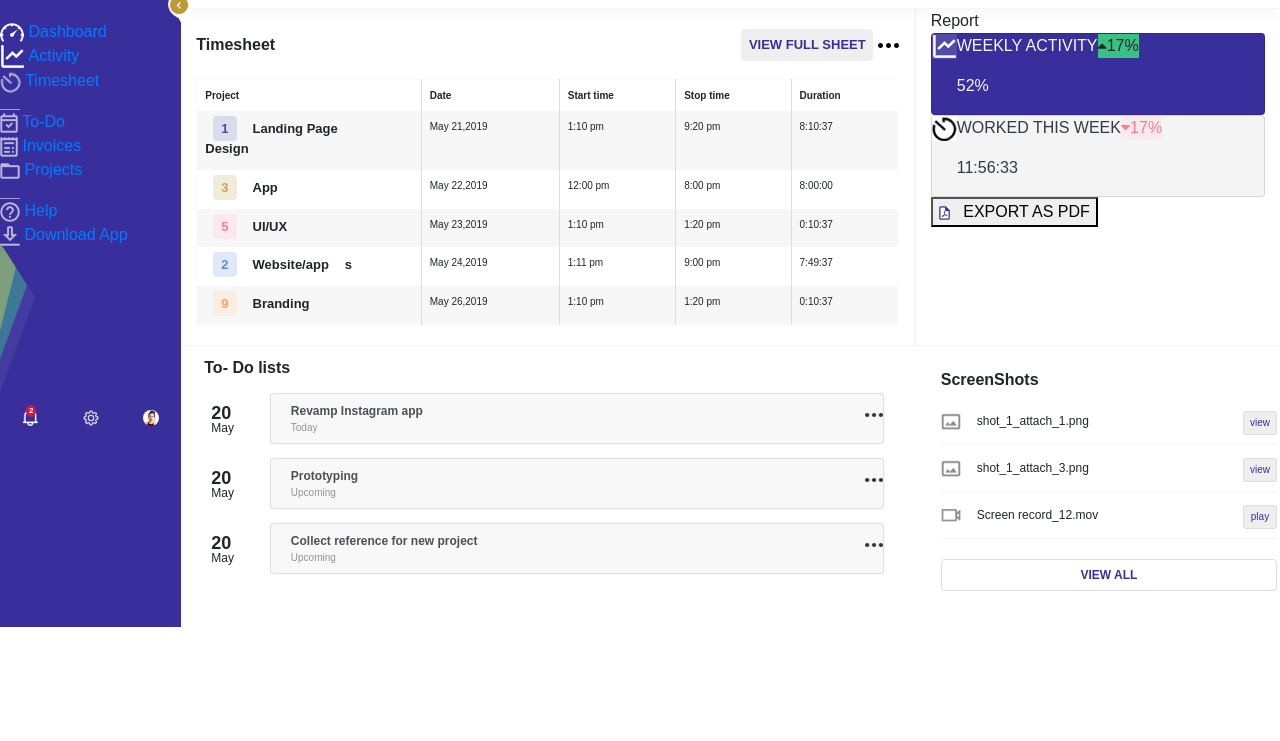
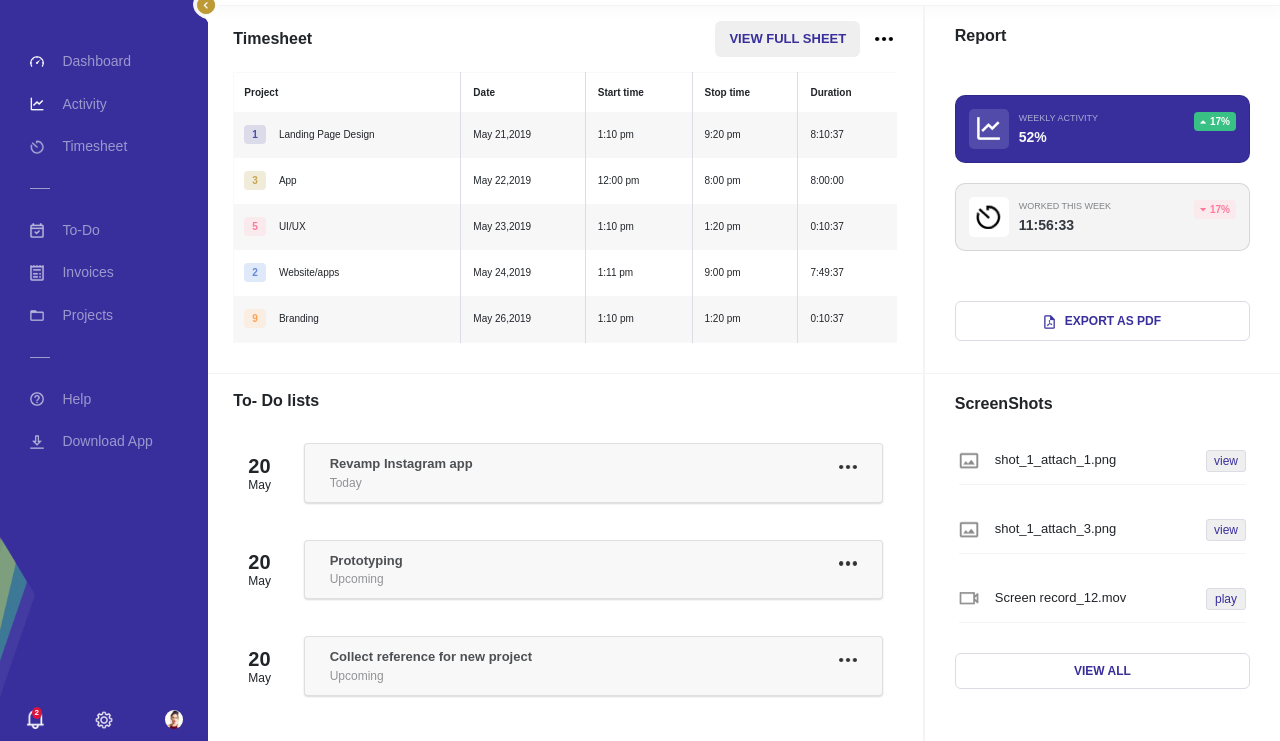
Before and after one commit to ravikiran-pro/webTutorial, a plain HTML site: page dashboard/main.html in a window 1280 px wide. Shown: the part 59-800 px from the top of the page. Drawn offline with Linux system fonts and the light colour scheme.

Commit message:
Update main.css

```diff
--- a/dashboard/styles/main.css
+++ b/dashboard/styles/main.css
@@ -2,85 +2,97 @@ html, body {
   font-family: Arial, Helvetica, sans-serif;
 }
 
+/*
+        filter: blur(0.8px);
+        filter: contrast(100%);
+        */
 #layout {
+  height: 100vh;
   background-color: #fff;
 }
 
 #layout #sidebar {
-  width: 212px;
+  width: 250px;
+  min-height: 100vh;
+  overflow: hidden;
   background-color: #382F9C;
 }
 
-#layout #sidebar .d-block {
-  margin: 40px 22px;
-  margin: 40px 22px 30px 22px;
+#layout #sidebar .d-flex {
+  -webkit-box-flex: 1;
+      -ms-flex-positive: 1;
+          flex-grow: 1;
+  padding: 0px 30px;
 }
 
-#layout #sidebar .d-block ul {
+#layout #sidebar .d-flex ul {
   margin-top: 20px;
   margin-bottom: 20px;
 }
 
-#layout #sidebar .d-block ul li {
+#layout #sidebar .d-flex ul li {
   text-align: left;
   padding: 0px;
-  line-height: 2em;
+  line-height: 2.6rem;
 }
 
-#layout #sidebar .d-block ul li img {
+#layout #sidebar .d-flex ul li img {
   width: 14px;
 }
 
-#layout #sidebar .d-block ul li a {
+#layout #sidebar .d-flex ul li a {
   color: white;
   opacity: 0.5;
   margin-left: 14px;
-  font-size: 11px;
+  font-size: 14px;
   text-decoration: none;
 }
 
-#layout #sidebar .d-block ul li a:hover {
+#layout #sidebar .d-flex ul li a:hover {
   opacity: 1;
 }
 
-#layout #sidebar #clip-path {
-  margin-top: -20px;
-  height: 150px;
+#layout #sidebar .bottom {
+  -webkit-box-align: center;
+      -ms-flex-align: center;
+          align-items: center;
+}
+
+#layout #sidebar .bottom #clip-path {
+  height: 160px;
   width: 35px;
   z-index: 5px;
 }
 
-#layout #sidebar .end .d-flex {
-  margin-top: 12px;
+#layout #sidebar .bottom .end {
+  padding: 10px 0px;
 }
 
-#layout #sidebar .end .d-flex img {
-  width: 16px;
+#layout #sidebar .bottom .end .d-flex img {
+  width: 18px;
 }
 
 #layout #grid .topnav {
   border-bottom: solid 1px #f4f4f4;
   -webkit-box-shadow: 0 8px 12px rgba(0, 0, 0, 0.02);
           box-shadow: 0 8px 12px rgba(0, 0, 0, 0.02);
-  padding-top: 20px;
-  padding-bottom: 15px;
+  padding: 14px 25px;
 }
 
 #layout #grid .topnav .btn-left {
-  height: 32px;
-  width: 132px;
-  border-radius: 4px;
+  height: 36px;
+  width: 145px;
+  border-radius: 6px;
   font-size: 12px;
   font-weight: lighter;
   color: black;
   border: solid 1px #DBDCE4;
   background-color: #f8f7f8;
-  margin-left: 8px;
 }
 
 #layout #grid .topnav .btn-left a {
   color: black;
-  font-size: 12px;
+  font-size: 14px;
 }
 
 #layout #grid .topnav .btn-left a:nth-child(2) {
@@ -88,58 +100,97 @@ html, body {
 }
 
 #layout #grid .topnav .btn-right {
-  height: 32px;
-  width: 132px;
-  border-radius: 4px;
+  height: 36px;
+  width: 145px;
+  border-radius: 6px;
   font-size: 12px;
   font-weight: bold;
   color: #382F9C;
   border: none;
-  margin-right: 8px;
+  font-weight: bolder;
 }
 
 #layout #grid .topnav .btn-right:hover {
+  cursor: pointer;
   background-color: #382F9C;
   color: #fff;
 }
 
 #layout #grid .group-1 {
+  -webkit-box-flex: 1;
+      -ms-flex: 1;
+          flex: 1;
   border-bottom: solid 1px #f4f4f4;
 }
 
 #layout #grid .group-1 .timesheet {
-  padding-top: 10px;
+  padding: 15px 25px;
 }
 
-#layout #grid .group-1 .timesheet .d-flex {
-  margin-top: 5px;
+#layout #grid .group-1 .timesheet .d-flex div #change {
+  cursor: pointer;
+  width: 18px;
+  margin-left: 10px;
+}
+
+@media (max-width: 500px) {
+  #layout #grid .group-1 .timesheet .d-flex div #change {
+    margin-left: 0px;
+  }
 }
 
 #layout #grid .group-1 .timesheet .d-flex div:nth-child(1) {
+  font-size: 16px;
   font-weight: bold;
+  margin-right: 5px;
 }
 
 #layout #grid .group-1 .timesheet .d-flex div:nth-child(2) button {
-  height: 32px;
-  width: 132px;
-  border-radius: 4px;
+  height: 36px;
+  width: 145px;
+  border-radius: 6px;
   font-size: 12px;
   font-weight: bold;
   color: #382F9C;
   border: none;
+  font-size: 18px;
 }
 
 #layout #grid .group-1 .timesheet .d-flex div:nth-child(2) button:hover {
+  cursor: pointer;
   background-color: #382F9C;
   color: #fff;
 }
 
+@media (max-width: 500px) {
+  #layout #grid .group-1 .timesheet .d-flex div:nth-child(2) button {
+    font-size: 10px !important;
+    width: 110px;
+  }
+}
+
 #layout #grid .group-1 .timesheet .tables {
-  margin-top: 18px;
-  margin-bottom: 20px;
+  -webkit-box-flex: 1;
+      -ms-flex-positive: 1;
+          flex-grow: 1;
+  margin: 15px 0px;
+}
+
+#layout #grid .group-1 .timesheet .tables td[scope=row] span {
+  display: -webkit-inline-box;
+  display: -ms-inline-flexbox;
+  display: inline-flex;
+  -webkit-box-align: center;
+      -ms-flex-align: center;
+          align-items: center;
+}
+
+#layout #grid .group-1 .timesheet .tables td[scope=row] span:nth-child(2) {
+  margin-left: 13px;
 }
 
 #layout #grid .group-1 .timesheet .tables tbody tr {
+  font-stretch: expanded;
   margin-right: 10px;
 }
 
@@ -147,147 +198,219 @@ html, body {
   background-color: #f8f7f8;
 }
 
-#layout #grid .group-1 .timesheet .tables tbody tr td:nth-child(1) {
-  width: 32%;
-}
-
 #layout #grid .group-1 .timesheet .tables tbody tr:hover {
   background-color: #DBDCE4;
 }
 
 #layout #grid .group-1 .timesheet .tables tbody tr span {
-  font-size: 13px;
-  padding: 5px 8px;
+  font-size: 10px;
   border-radius: 4px;
-  margin-right: 8px;
-  font-weight: bold;
+}
+
+@media (max-width: 992px) {
+  #layout #grid .group-1 .timesheet .tables tbody tr span {
+    font-size: 10px;
+  }
 }
 
 #layout #grid .group-1 .timesheet .tables tbody tr span.span-1 {
   background-color: #dcdbea;
   color: #5048a7;
+  padding: 2px 8px;
+  font-weight: bolder;
 }
 
 #layout #grid .group-1 .timesheet .tables tbody tr span.span-2 {
   background-color: #f1ebd9;
   color: #c6a750;
+  padding: 2px 8px;
+  font-weight: bolder;
 }
 
 #layout #grid .group-1 .timesheet .tables tbody tr span.span-3 {
   background-color: #fae9ed;
   color: #fe7a9a;
+  padding: 2px 8px;
+  font-weight: bolder;
 }
 
 #layout #grid .group-1 .timesheet .tables tbody tr span.span-4 {
   background-color: #dfe9fa;
   color: #628bd0;
+  padding: 2px 8px;
+  font-weight: bolder;
 }
 
 #layout #grid .group-1 .timesheet .tables tbody tr span.span-5 {
   background-color: #faede2;
   color: #fda353;
+  padding: 2px 8px;
+  font-weight: bolder;
 }
 
 #layout #grid .group-1 .timesheet .tables .table-bordered td,
 #layout #grid .group-1 .timesheet .tables .table-bordered th {
+  vertical-align: middle;
   border: none;
   border-right: 1px solid #DBDCE4;
   font-size: 10px;
-  padding: 8px;
 }
 
-#layout #grid .group-1 .box-2 {
+#layout #grid .group-1 .timesheet .tables .table-bordered th {
+  font-size: 10px;
+}
+
+@media (max-width: 500px) {
+  #layout #grid .group-1 .timesheet .tables .table-bordered td,
+  #layout #grid .group-1 .timesheet .tables .table-bordered th {
+    padding: 4px;
+  }
+}
+
+@media (max-width: 992px) {
+  #layout #grid .group-1 .timesheet .tables .table-bordered td,
+  #layout #grid .group-1 .timesheet .tables .table-bordered th {
+    font-size: 10px;
+    padding: 6px;
+  }
+}
+
+#layout #grid .group-1 .timesheet td:nth-child(1), #layout #grid .group-1 .timesheet th:nth-child(1) {
+  padding: 3px 10px !important;
+}
+
+#layout #grid .group-1 .report {
+  padding: 18px 30px;
   border-left: solid 2px #f4f4f4;
 }
 
-#layout #grid .group-1 .box-2 .report {
-  margin: 12px;
-  margin-bottom: 20px;
-}
-
-#layout #grid .group-1 .box-2 .report .heading {
-  margin-top: 8px;
-  margin-bottom: 25px;
+#layout #grid .group-1 .report .heading {
+  font-size: 16px;
   font-weight: bold;
 }
 
-#layout #grid .group-1 .box-2 .report .card {
-  padding: 4px;
-  margin-bottom: 15px;
+#layout #grid .group-1 .report .cards {
+  -webkit-box-flex: 1;
+      -ms-flex-positive: 1;
+          flex-grow: 1;
+  margin-top: 30px;
+  -webkit-box-pack: center;
+      -ms-flex-pack: center;
+          justify-content: center;
+}
+
+#layout #grid .group-1 .report .card {
+  padding: 13px;
+  margin-bottom: 20px;
   border-radius: 10px;
 }
 
-#layout #grid .group-1 .box-2 .report .card .left {
-  padding: 6px;
+#layout #grid .group-1 .report .card .left {
+  margin: auto;
 }
 
-#layout #grid .group-1 .box-2 .report .card .left .img {
-  background-color: #534ba9;
+#layout #grid .group-1 .report .card .left .img {
+  display: -webkit-box;
+  display: -ms-flexbox;
+  display: flex;
   border-radius: 5px;
+  width: 40px;
+  height: 40px;
+  -webkit-box-pack: center;
+      -ms-flex-pack: center;
+          justify-content: center;
+  -webkit-box-align: center;
+      -ms-flex-align: center;
+          align-items: center;
 }
 
-#layout #grid .group-1 .box-2 .report .card .left img {
-  padding: 10px;
-  width: 40px;
-  height: 40px;
+@media (min-width: 990px) and (max-width: 1116px) {
+  #layout #grid .group-1 .report .card .left .img {
+    width: 30px;
+    height: 30px;
+  }
+  #layout #grid .group-1 .report .card .left img {
+    padding: 4px;
+  }
 }
 
-#layout #grid .group-1 .box-2 .report .card .center {
-  width: 50%;
+#layout #grid .group-1 .report .card .center {
+  width: 100%;
+  padding: 0px 10px;
   margin: auto;
-  line-height: 1.2em;
 }
 
-#layout #grid .group-1 .box-2 .report .card .center p {
+#layout #grid .group-1 .report .card .center p {
   margin: auto;
-  font-size: 9px;
 }
 
-#layout #grid .group-1 .box-2 .report .card .center p:nth-child(2) {
+#layout #grid .group-1 .report .card .center p:nth-child(1) {
+  font-size: 9px;
+  opacity: 0.6;
+  line-height: 2em;
+}
+
+@media (min-width: 767px) and (max-width: 1024px) {
+  #layout #grid .group-1 .report .card .center p:nth-child(1) {
+    font-size: 8px;
+  }
+}
+
+#layout #grid .group-1 .report .card .center p:nth-child(2) {
   font-weight: bolder;
   font-size: 14px;
 }
 
-#layout #grid .group-1 .box-2 .report .card .right {
+#layout #grid .group-1 .report .card .right {
   text-align: center;
   margin: auto;
   color: white;
   font-size: 10px;
 }
 
-#layout #grid .group-1 .box-2 .report .card .right div:nth-child(1) {
+#layout #grid .group-1 .report .card .right div:nth-child(1) {
+  display: -webkit-box;
+  display: -ms-flexbox;
+  display: flex;
   padding: 2px 6px;
+  -webkit-box-align: center;
+      -ms-flex-align: center;
+          align-items: center;
   border-radius: 4px;
   font-weight: bolder;
 }
 
-#layout #grid .group-1 .box-2 .report .card .right span {
+#layout #grid .group-1 .report .card .right span {
   padding-right: 4px;
 }
 
-#layout #grid .group-1 .box-2 .report .export {
-  margin-top: 12px;
-  margin-bottom: 12px;
+#layout #grid .group-1 .report .export {
+  margin: 14px 0px;
 }
 
-#layout #grid .group-1 .box-2 .report .export button {
-  height: 32px;
-  width: 132px;
-  border-radius: 4px;
+#layout #grid .group-1 .report .export button {
+  height: 36px;
+  width: 145px;
+  border-radius: 6px;
   font-size: 12px;
   font-weight: bold;
   color: #382F9C;
   border: solid 1px #DBDCE4;
   background-color: white;
   width: 100%;
-  height: 34px;
-  font-size: 10px;
-  padding: 10px;
+  height: 40px;
 }
 
-#layout #grid .group-1 .box-2 .report .export button:hover {
+#layout #grid .group-1 .report .export button:hover {
+  cursor: pointer;
   background-color: #382F9C;
   color: #fff;
+}
+
+#layout #grid .group-2 {
+  -webkit-box-flex: 1;
+      -ms-flex: 1;
+          flex: 1;
 }
 
 #layout #grid .group-2:nth-child(2) {
@@ -295,21 +418,26 @@ html, body {
 }
 
 #layout #grid .group-2 .heading {
-  margin-top: 10px;
+  font-size: 18px;
   font-weight: bold;
 }
 
 #layout #grid .group-2 .todo {
-  margin-bottom: 25px;
+  padding: 15px 25px;
+}
+
+#layout #grid .group-2 .todo .cards {
+  -webkit-box-flex: 1;
+      -ms-flex-positive: 1;
+          flex-grow: 1;
 }
 
 #layout #grid .group-2 .todo .heading {
-  margin-bottom: 13px;
-  margin-left: 8px;
+  font-size: 16px;
 }
 
 #layout #grid .group-2 .todo .d-flex {
-  margin-bottom: 14px;
+  margin: 12px 0px;
 }
 
 #layout #grid .group-2 .todo .d-flex .date {
@@ -317,103 +445,157 @@ html, body {
 }
 
 #layout #grid .group-2 .todo .d-flex .date p {
-  line-height: 1em;
+  line-height: 1.2em;
   margin: auto;
 }
 
 #layout #grid .group-2 .todo .d-flex .date p:nth-child(1) {
   font-weight: bolder;
-  font-size: 18px;
+  font-size: 20px;
+}
+
+@media (max-width: 500px) {
+  #layout #grid .group-2 .todo .d-flex .date p:nth-child(1) {
+    font-size: 18px;
+  }
 }
 
 #layout #grid .group-2 .todo .d-flex .date p:nth-child(2) {
   font-size: 12px;
 }
 
+@media (max-width: 500px) {
+  #layout #grid .group-2 .todo .d-flex .date p:nth-child(2) {
+    font-size: 10px;
+  }
+}
+
 #layout #grid .group-2 .todo .d-flex .date:hover {
   color: #382F9C;
 }
 
-#layout #grid .group-2 .todo .d-flex .card {
-  padding: 8px 0px 8px 20px;
+#layout #grid .group-2 .todo .d-flex .stack {
+  -webkit-box-flex: 1;
+      -ms-flex-positive: 1;
+          flex-grow: 1;
+}
+
+#layout #grid .group-2 .todo .d-flex .stack .card {
+  -webkit-box-shadow: 0px 1px 2px 0px rgba(0, 0, 0, 0.2);
+          box-shadow: 0px 1px 2px 0px rgba(0, 0, 0, 0.2);
+  padding: 10px 25px;
   background-color: #f8f7f8;
   opacity: 0.8;
-  -webkit-box-shadow: 0 0px 0px 0px rgba(0, 0, 0, 0.044), 0 0px 3.1px rgba(0, 0, 0, 0.066), 0 0px 0px rgba(0, 0, 0, 0.11);
-          box-shadow: 0 0px 0px 0px rgba(0, 0, 0, 0.044), 0 0px 3.1px rgba(0, 0, 0, 0.066), 0 0px 0px rgba(0, 0, 0, 0.11);
 }
 
-#layout #grid .group-2 .todo .d-flex .card:hover {
-  background-color: white;
+#layout #grid .group-2 .todo .d-flex .stack .card:hover {
+  background-color: #ffffff;
   opacity: 1;
 }
 
-#layout #grid .group-2 .todo .d-flex .card p {
+#layout #grid .group-2 .todo .d-flex .stack .card p {
   margin: auto;
-  font-size: 12px;
+  font-size: 13px;
   line-height: 1.5em;
 }
 
-#layout #grid .group-2 .todo .d-flex .card p:nth-child(1) {
+#layout #grid .group-2 .todo .d-flex .stack .card p:nth-child(1) {
   font-weight: bolder;
 }
 
-#layout #grid .group-2 .todo .d-flex .card p:nth-child(2) {
+#layout #grid .group-2 .todo .d-flex .stack .card p:nth-child(2) {
   opacity: 0.6;
-  font-size: 10px;
+  font-size: 12px;
+}
+
+@media (max-width: 500px) {
+  #layout #grid .group-2 .todo .d-flex .stack .card {
+    padding: 10px 12px;
+  }
+  #layout #grid .group-2 .todo .d-flex .stack .card p {
+    line-height: 1.8em;
+  }
+  #layout #grid .group-2 .todo .d-flex .stack .card p:nth-child(1) {
+    font-size: 11px;
+  }
+  #layout #grid .group-2 .todo .d-flex .stack .card p:nth-child(2) {
+    font-size: 11px;
+  }
 }
 
 #layout #grid .group-2 .screenshot {
-  margin: 12px;
+  padding: 18px 30px;
+  border-left: solid 2px #f4f4f4;
 }
 
 #layout #grid .group-2 .screenshot .heading {
-  margin-bottom: 6px;
+  margin-bottom: 8px;
+  font-size: 16px;
+}
+
+#layout #grid .group-2 .screenshot .d-flex {
+  margin: 10px 2px;
 }
 
 #layout #grid .group-2 .screenshot .d-flex .details {
-  padding: 11px 0px;
+  padding: 12px 0px;
   border-bottom: solid 1px #f4f4f4;
 }
 
-#layout #grid .group-2 .screenshot .d-flex .details img {
+#layout #grid .group-2 .screenshot .d-flex .details .icon {
+  margin: auto;
+}
+
+#layout #grid .group-2 .screenshot .d-flex .details .icon img {
   width: 20px;
 }
 
 #layout #grid .group-2 .screenshot .d-flex .details .name {
-  font-size: 12px;
+  font-size: 13px;
   width: 100%;
   margin: auto;
   margin-left: 16px;
 }
 
-#layout #grid .group-2 .screenshot .d-flex .details button {
-  height: 32px;
-  width: 132px;
-  border-radius: 4px;
+@media (min-width: 767px) and (max-width: 1024px) {
+  #layout #grid .group-2 .screenshot .d-flex .details .name {
+    font-size: 12px;
+    margin-left: 12px;
+  }
+}
+
+#layout #grid .group-2 .screenshot .d-flex .details .activity {
+  margin: auto;
+}
+
+#layout #grid .group-2 .screenshot .d-flex .details .activity button {
+  height: 36px;
+  width: 145px;
+  border-radius: 6px;
   font-size: 12px;
   font-weight: lighter;
   color: #382F9C;
   border: solid 1px #DBDCE4;
-  width: 34px;
+  width: 40px;
   height: 100%;
   border-radius: 3px;
-  font-size: 10px;
+  font-size: 12px;
 }
 
-#layout #grid .group-2 .screenshot .d-flex .details button:hover {
+#layout #grid .group-2 .screenshot .d-flex .details .activity button:hover {
+  cursor: pointer;
   background-color: #382F9C;
   color: #fff;
 }
 
 #layout #grid .group-2 .screenshot .view {
-  margin-top: 20px;
-  margin-bottom: 20px;
+  margin: 20px 0px;
 }
 
 #layout #grid .group-2 .screenshot .view button {
-  height: 32px;
-  width: 132px;
-  border-radius: 4px;
+  height: 36px;
+  width: 145px;
+  border-radius: 6px;
   font-size: 12px;
   font-weight: bold;
   color: #382F9C;
@@ -423,31 +605,73 @@ html, body {
 }
 
 #layout #grid .group-2 .screenshot .view button:hover {
+  cursor: pointer;
   background-color: #382F9C;
   color: #fff;
 }
 
-.alterwidth {
-  max-width: 65%;
+#opener, #opener-1 {
+  display: none;
 }
 
-@media (max-width: 768px) {
-  .alterwidth {
-    max-width: 100%;
+@media (max-width: 992px) {
+  #unlock {
+    display: none;
   }
-  #layout #grid .topnav {
-    padding-left: 0px;
-    padding-right: 0px;
+  #arrow img {
+    margin-left: 12.5px !important;
+    width: 15px !important;
+  }
+  #layout #sidebar {
+    display: none;
+    position: absolute;
+    z-index: 4;
+    width: 200px;
+    height: 100vh;
+    overflow: scroll;
+  }
+  #layout #sidebar .d-flex ul li a {
+    font-size: 12px;
+  }
+  #grid {
+    height: 100vh;
+    overflow-y: scroll;
+  }
+  #opener {
+    display: block;
+  }
+  .logo {
+    margin-top: 49px !important;
+  }
+}
+
+@media (max-width: 1024px) {
+  #layout #grid .group-1 .report {
+    padding: 21px;
+  }
+  #layout #grid .group-2 .screenshot {
+    padding: 21px;
   }
 }
 
 @media (max-width: 500px) {
-  .alterwidth {
-    max-width: 100%;
-    padding: 4px;
+  #layout #grid .group-1 .timesheet, #layout #grid .group-1 .report {
+    padding: 15px;
+  }
+  #layout #grid .group-1 .timesheet {
+    border-bottom: solid 1px #f4f4f4;
+  }
+  #layout #grid .group-2 .todo, #layout #grid .group-2 .screenshot {
+    padding: 15px;
+  }
+  #layout #grid .group-2 .todo {
+    border-bottom: solid 1px #f4f4f4;
+  }
+  #layout #grid .group-2 .todo .date {
+    padding-left: 4px;
   }
   #layout #grid .topnav .btn-left {
-    width: 90px;
+    width: 100px;
   }
   #layout #grid .topnav .btn-left a {
     font-size: 10px;
@@ -459,62 +683,5 @@ html, body {
     font-size: 10px;
     width: 100px;
   }
-  #layout #grid .timesheet button {
-    font-size: 10px !important;
-    width: 110px !important;
-  }
-  #layout #grid .box-2 {
-    border-top: solid 1px #f4f4f4;
-  }
-  #layout #grid .box-2 .report {
-    margin-left: 0px !important;
-    margin-right: 0px !important;
-  }
-  #layout #grid .todo .heading {
-    margin-left: 0px;
-  }
-  #layout #grid .todo .left p:nth-child(1) {
-    font-size: 12px !important;
-    font-weight: lighter !important;
-  }
-  #layout #grid .screenshot {
-    margin: 0px !important;
-  }
-  #layout #grid .group-2:nth-child(2) {
-    border-top: solid 1px #f4f4f4;
-  }
-  #change {
-    margin-left: 4px !important;
-  }
 }
-
-#opener, #opener-1 {
-  display: none;
-}
-
-@media (max-width: 992px) {
-  #arrow img {
-    margin-left: 10px !important;
-    width: 15px !important;
-    margin-top: 3px !important;
-  }
-  #layout #sidebar {
-    display: none;
-    position: absolute;
-    z-index: 4;
-    width: 172px;
-    height: 100vh;
-    overflow: scroll;
-  }
-  #grid {
-    height: 100vh;
-    overflow-y: scroll;
-  }
-  #opener {
-    display: block;
-  }
-  .logo {
-    margin-top: 54px !important;
-  }
-}
-/*# sourceMappingURL=main.css.map */
+/*# sourceMappingURL=index.css.map */
```
